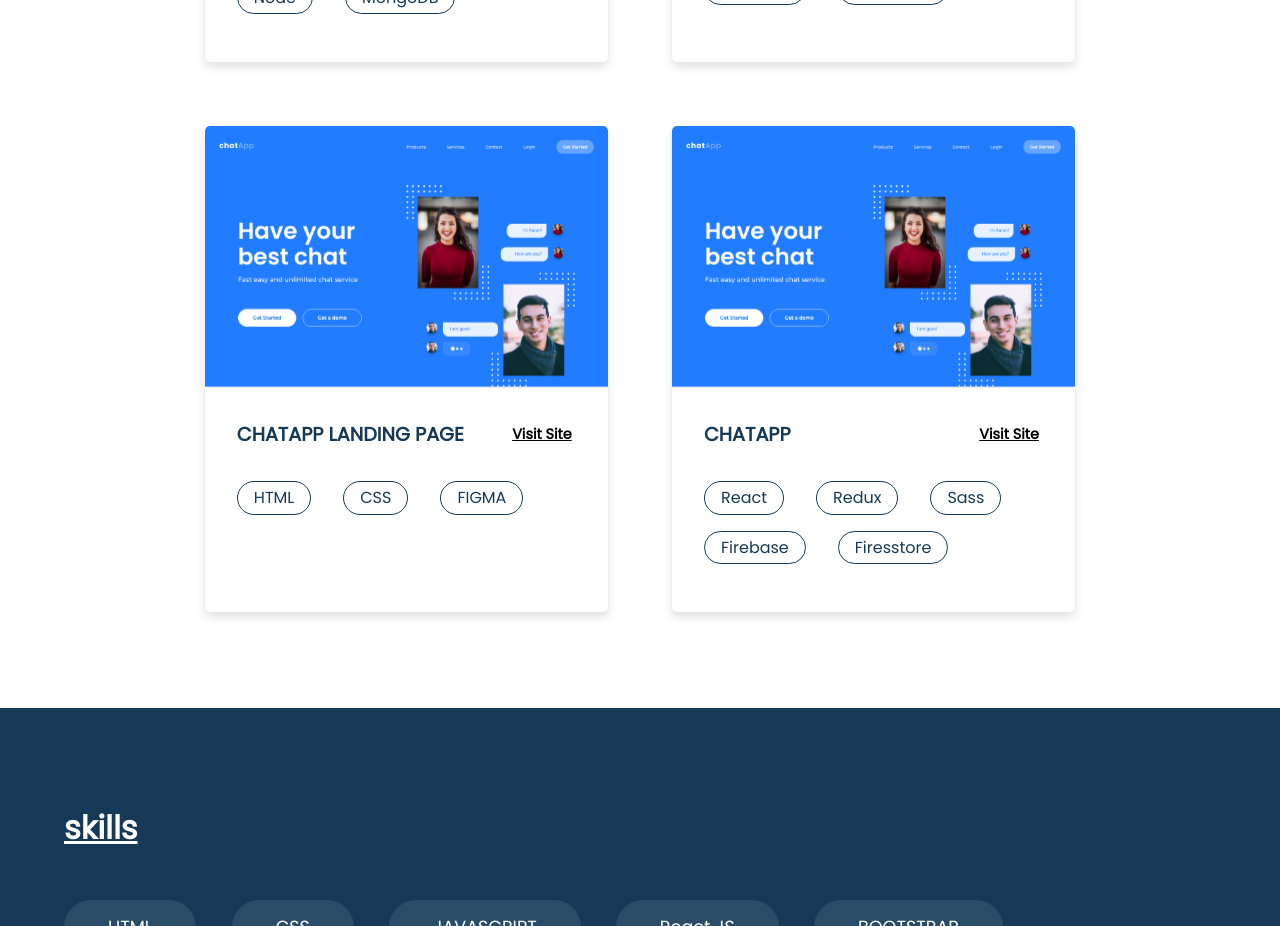
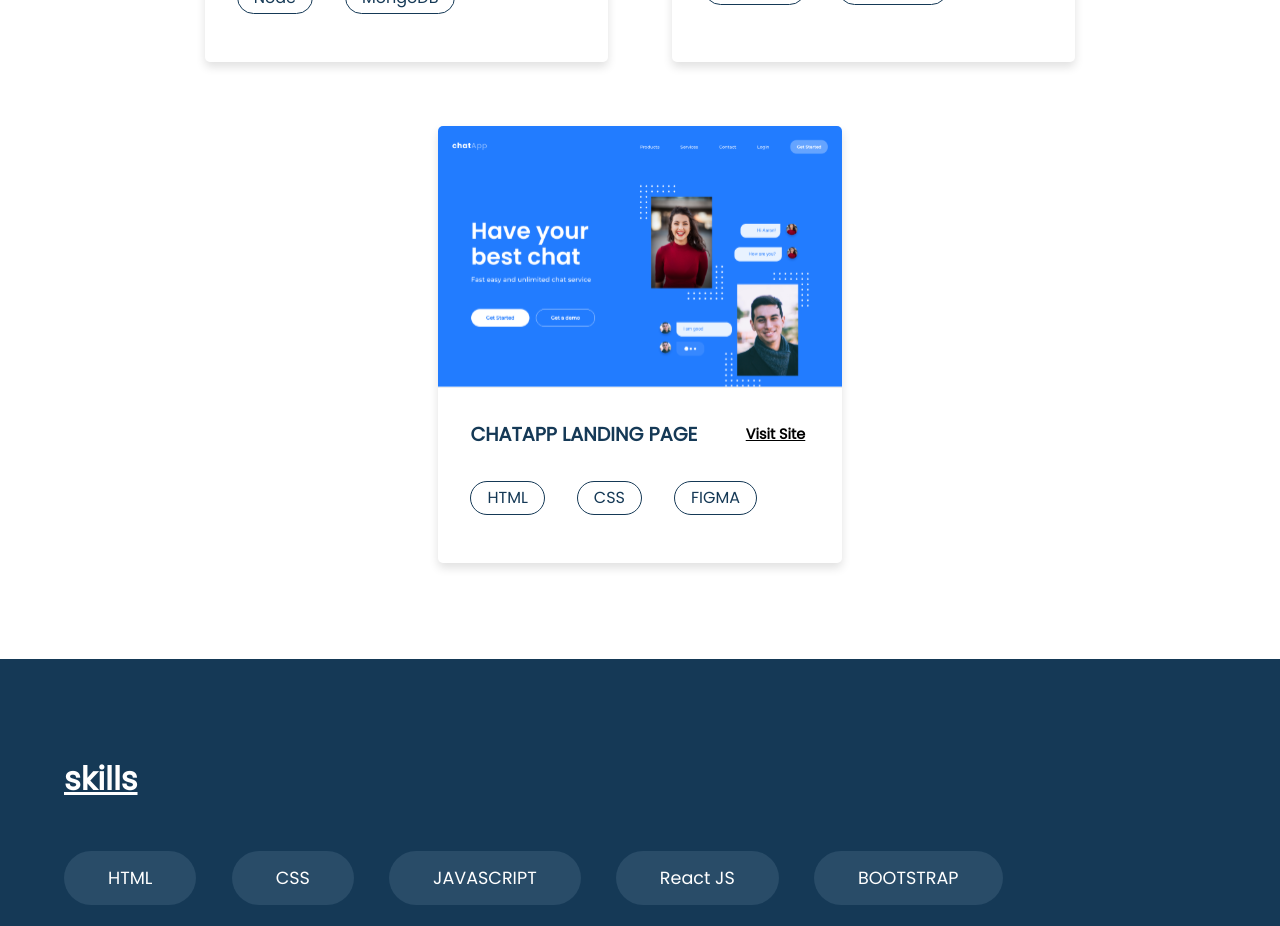
Before and after one commit to Judis07/portfolio, a React (Create React App) app: page / in a window 1280 px wide. Shown: the part 1620-2546 px from the top of the page. Built offline with nearby package versions, Linux system fonts and the light colour scheme.

Commit message:
dummy project removed

```diff
--- a/src/projects.js
+++ b/src/projects.js
@@ -21,13 +21,13 @@ const data = [
     previewImg: chatLandingPreview,
     languages: ['HTML', 'CSS', 'FIGMA'],
   },
-  {
-    title: 'chatApp',
-    link: 'https://chat-app-taupe.vercel.app/',
-    previewImg: chatLandingPreview,
+  // {
+  //   title: 'chatApp',
+  //   link: 'https://chat-app-taupe.vercel.app/',
+  //   previewImg: chatLandingPreview,
 
-    languages: ['React', 'Redux', 'Sass', 'Firebase', 'Firesstore'],
-  },
+  //   languages: ['React', 'Redux', 'Sass', 'Firebase', 'Firesstore'],
+  // },
 ];
 
 export default data;
```
Also changed, not shown: 1 other file (tests, documents, lock files or other folders).
